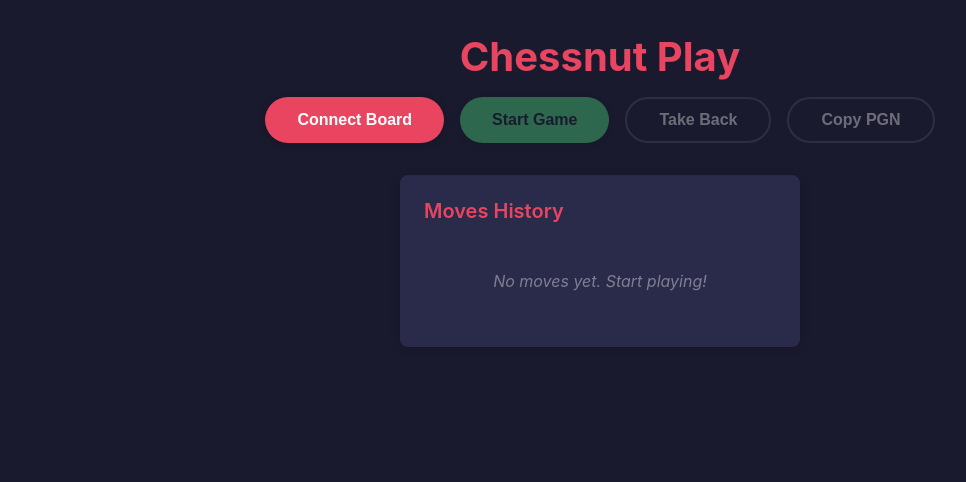
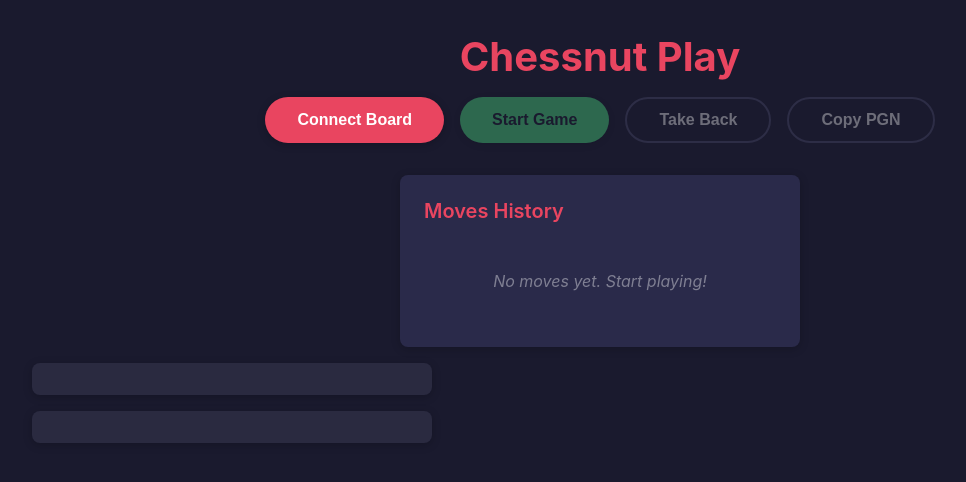
Before and after one commit to podlomar/chessnut, a React app: page / in a window 1280 px wide. Shown: the top 482 px of the page, without its empty margins (40-1006 px from the left). Built offline with nearby package versions, Linux system fonts and the light colour scheme.

Commit message:
Improve chessboard feedback when moving pieces and add temporary diagnostics

```diff
--- a/src/App.tsx
+++ b/src/App.tsx
@@ -2,12 +2,29 @@ import { useRef, useState } from 'react';
 import { ChessBoard } from './components/ChessBoard';
 import { ChessnutDriver, GameState, readPlacement } from './chessnut';
 import { MovesHistory } from './components/MovesHistory';
+import './styles.css';
 
 const cleanPgn = (pgn: string): string => {
   return pgn
     .replace(/\[.*\]\n/g, '') // Remove header tags
     .replace(/\s+/g, ' ')     // Replace multiple spaces/newlines with single space
     .trim();                  // Trim leading/trailing whitespace
+};
+
+export const placementToAscii = (placement: string): string[] => {
+  const rows = placement.split('/');
+  return rows
+    .map(row => {
+      let asciiRow = '';
+      for (const char of row) {
+        if (isNaN(Number(char))) {
+          asciiRow += char;
+        } else {
+          asciiRow += '.'.repeat(Number(char));
+        }
+      }
+      return asciiRow;
+    });
 };
 
 export const App = () => {
@@ -18,7 +35,6 @@ export const App = () => {
   const handleConnect = () => {
     const driver = new ChessnutDriver((state => {
       setGameState(state);
-      console.log("New game state:", state.status);
     }));
     driverRef.current = driver;
     driver.connect();
@@ -84,6 +100,7 @@ export const App = () => {
           <ChessBoard
             placement={gameState.placement}
             dimmed={gameState.status === 'random'}
+            accented={gameState.status === 'playing' && gameState.mismatch}
           />
         )}
         <MovesHistory
@@ -94,6 +111,21 @@ export const App = () => {
           }
         />
       </div>
+      <div className="position">
+        {gameState?.status !== 'playing'
+          ? null
+          : placementToAscii(gameState.placement).map(
+            (row, i) => (
+              <p key={i}>{row}</p>
+            )
+          )}
+      </div>
+      <div className="position">
+        {gameState?.status !== 'playing'
+          ? null
+          : gameState.chess.fen()
+        }
+      </div>
     </div>
   );
 };
--- a/src/chessnut.ts
+++ b/src/chessnut.ts
@@ -4,8 +4,6 @@ export interface Piece {
   type: PieceSymbol;
   color: Color;
 }
-
-console.log("Piece symbols:", new Chess().fen());
 
 const pieces: (Piece | null)[] = [
   null,
@@ -77,6 +75,7 @@ interface PlayingState {
   placement: string;
   chess: Chess;
   status: 'playing';
+  mismatch: boolean;
 }
 
 interface RandomState {
@@ -108,6 +107,7 @@ export class ChessnutDriver {
       placement: initialPlacement,
       chess,
       status: 'playing',
+      mismatch: false,
     };
     this.validMoves = chess.moves({ verbose: true });
     this.onNewState(this.currentState);
@@ -127,6 +127,7 @@ export class ChessnutDriver {
       placement: getPlacement(this.currentState.chess.fen()),
       chess: this.currentState.chess,
       status: 'playing',
+      mismatch: false,
     };
     this.validMoves = this.currentState.chess.moves({ verbose: true });
     this.onNewState(this.currentState);
@@ -157,8 +158,20 @@ export class ChessnutDriver {
 
     const reportId = 0x21;
     await device.sendReport(reportId, new Uint8Array([0x01, 0x00]));
-    device.addEventListener("inputreport", event => {
+    device.addEventListener('inputreport', this.handleReport.bind(this));
+  }
+
+  private handleReport(event: HIDInputReportEvent) {
     const { data, reportId } = event;
+    if (reportId === 0x2a) {
+      const bytes = new Uint8Array(data.buffer);
+      if (bytes[0] === 0x02 && bytes[1] === 0x64 && bytes[2] === 0x01) {
+        return;
+      }
+      console.log("Detected non-placement report:", bytes);
+      return;
+    }
+
     if (reportId !== 0x01) {
       return;
     }
@@ -167,13 +180,12 @@ export class ChessnutDriver {
     const newData = bytes.slice(1, 33);
 
     if (this.lastData !== null && dataEquals(this.lastData, newData)) {
-        console.log("No changes detected");
       return;
     }
 
     this.lastData = newData;
     const placement = readPlacement(newData);
-
+    console.log("Placement data changed:", newData.toString(), placement);
     if (this.currentState?.status === 'playing') {
       for (const move of this.validMoves) {
         const afterPlacement = getPlacement(move.after);
@@ -185,12 +197,22 @@ export class ChessnutDriver {
             placement,
             chess: this.currentState.chess,
             status: 'playing',
+            mismatch: false,
           };
 
           this.onNewState(this.currentState);
           break;
         }
       }
+
+      const expectedPlacement = getPlacement(this.currentState.chess.fen());
+      this.currentState = {
+        placement,
+        chess: this.currentState.chess,
+        status: 'playing',
+        mismatch: expectedPlacement !== placement,
+      };
+      this.onNewState(this.currentState);
       return;
     }
 
@@ -201,6 +223,5 @@ export class ChessnutDriver {
     this.currentState = newState;
     this.validMoves = [];
     this.onNewState(newState);
-    });
   }
 }
--- a/src/components/ChessBoard/index.tsx
+++ b/src/components/ChessBoard/index.tsx
@@ -40,13 +40,14 @@ const buildBoardPlan = (placement: string): BoardPlan => {
 interface Props {
   placement: string;
   dimmed?: boolean;
+  accented?: boolean;
 }
 
-export const ChessBoard = ({ placement, dimmed = true }: Props) => {
+export const ChessBoard = ({ placement, dimmed = true, accented = false }: Props) => {
   const plan = buildBoardPlan(placement);
 
   return (
-    <div className={`chess-board ${dimmed ? 'dimmed' : ''}`}>
+    <div className={`chess-board ${dimmed ? 'dimmed' : ''} ${accented ? 'accented' : ''}`}>
       {plan.map((row, rowIndex) => (
         <div className="row" key={rowIndex}>
           {row.map((piece, colIndex) => (
--- a/src/components/ChessBoard/styles.css
+++ b/src/components/ChessBoard/styles.css
@@ -3,6 +3,10 @@
   padding: 0.75rem;
   border-radius: 0.5rem;
   box-shadow: 0 2px 10px rgba(0, 0, 0, 0.2);
+}
+
+.accented {
+  background-color: orange;
 }
 
 .row {
--- /dev/null
+++ b/src/components/Footer/styles.css
@@ -0,0 +1,23 @@
+.footer {
+  background-color: #333;
+  padding: 1rem 0;
+  text-align: center;
+}
+
+.footer__text {
+  margin: 0;
+  font-size: 0.8rem;
+}
+
+.footer__text a {
+  color: #007bff;
+  text-decoration: none;
+}
+
+.footer__text a:hover {
+  text-decoration: underline;
+}
+
+.footer__text a:visited {
+  color: #0056b3;
+}
--- a/src/index.tsx
+++ b/src/index.tsx
@@ -1,6 +1,5 @@
 import { createRoot } from 'react-dom/client';
 import { App } from './App';
-import './styles.css';
 
 const container = document.getElementById('root')!;
 const root = createRoot(container);
--- a/src/styles.css
+++ b/src/styles.css
@@ -147,3 +147,15 @@ body {
     justify-content: center;
   }
 }
+
+.position {
+  margin-top: 1rem;
+  font-size: 1rem;
+  font-family: 'Courier New', Courier, monospace;
+  background-color: #2a2a40;
+  padding: 1rem;
+  border-radius: 8px;
+  box-shadow: 0 2px 10px rgba(0, 0, 0, 0.2);
+  max-width: 400px;
+  word-break: break-all;
+}
```
Also changed, not shown: src/components/Footer/index.tsx (added, +11 -0 lines). Lines whose indentation alone changed are shown as unchanged.
